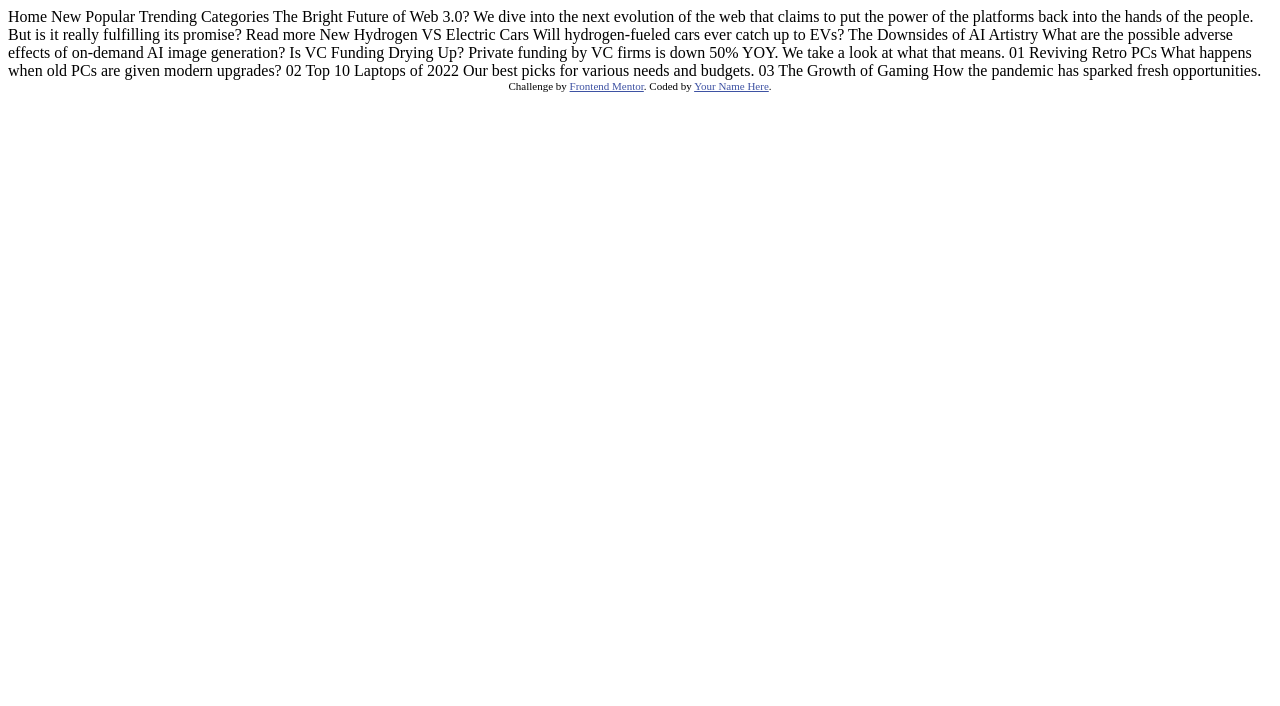
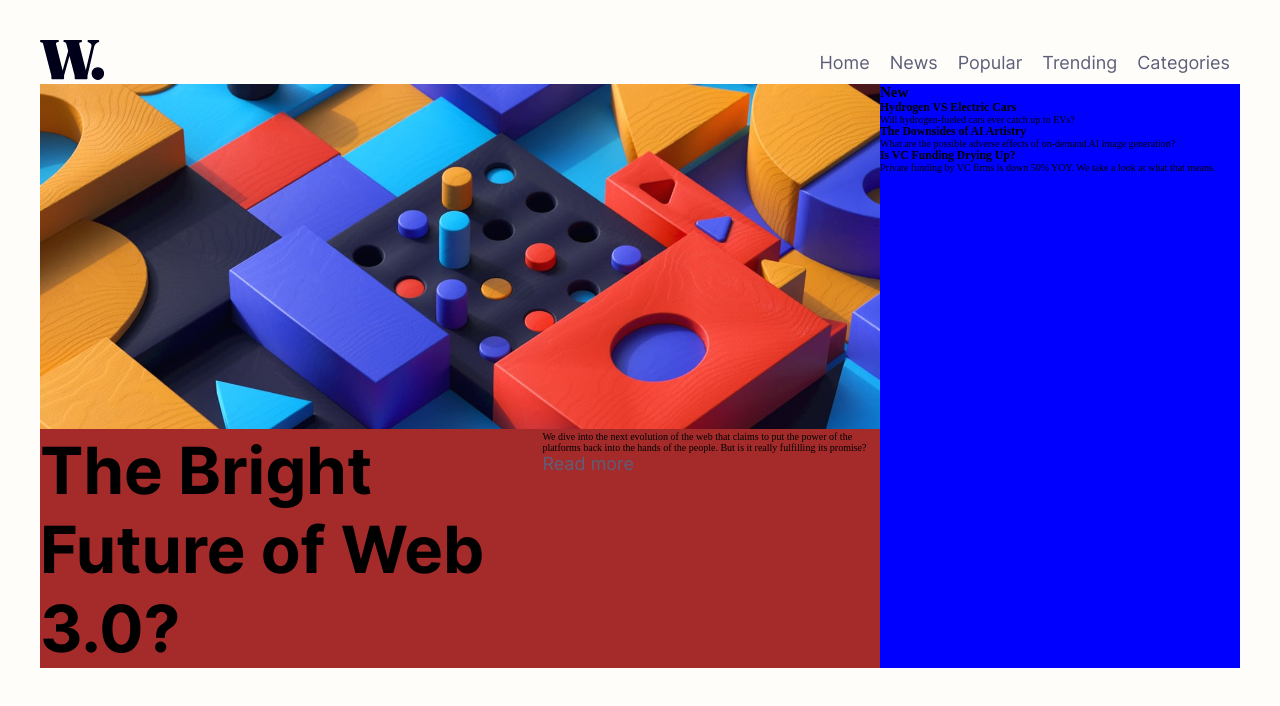
Before and after one commit to neilkit03/news-homepage-hands-on, a plain HTML site: page index.html in a window 1280 px wide. Drawn offline with Linux system fonts and the light colour scheme.

Commit message:
Initial update

```diff
--- /dev/null
+++ b/css/main.css
@@ -0,0 +1,91 @@
+@font-face {
+  font-family: "inter";
+  src: url("../assets/fonts/Inter-VariableFont_slnt\,wght.ttf");
+}
+
+@font-face {
+  font-family: "inter Bold";
+  src: url("../assets/fonts/static/Inter-Bold.ttf");
+}
+
+@font-face {
+  font-family: "inter ExtraBold";
+  src: url("../assets/fonts/static/Inter-ExtraBold.ttf");
+}
+
+* {
+  margin: 0;
+  padding: 0;
+}
+html {
+  font-size: 10px;
+}
+body {
+  padding: 4rem;
+  box-sizing: border-box;
+  background-color: hsl(36, 100%, 99%);
+}
+header {
+  display: flex;
+  justify-content: space-between;
+  align-items: center;
+}
+
+.navigation-menu {
+  display: none;
+}
+
+ul {
+  display: flex;
+  justify-content: space-evenly;
+}
+
+li {
+  list-style: none;
+  padding: 1rem;
+}
+
+a {
+  text-decoration: none;
+  font-size: 1.8rem;
+  color: hsl(236, 13%, 42%);
+  font-family: "Inter", sans-serif;
+}
+
+a:hover {
+  color: hsl(5, 85%, 63%);
+}
+
+/* Main Content */
+main {
+  background-color: blue;
+  display: flex;
+}
+.article-1 {
+  width: 70%;
+  background-color: brown;
+}
+
+.article-1__img {
+  width: 100%;
+}
+
+.article-1__section {
+  display: flex;
+  justify-content: space-evenly;
+}
+
+.header-primary {
+  font-size: 6.5rem;
+  font-family: "Inter Bold", sans-serif;
+}
+
+/* media queries */
+@media (max-width: 768px) {
+  .navigation-menu {
+    display: block;
+  }
+  ul {
+    display: none;
+  }
+}
--- a/index.html
+++ b/index.html
@@ -1,60 +1,81 @@
 <!DOCTYPE html>
 <html lang="en">
-<head>
-  <meta charset="UTF-8">
-  <meta name="viewport" content="width=device-width, initial-scale=1.0"> <!-- displays site properly based on user's device -->
+  <head>
+    <meta charset="UTF-8" />
+    <meta name="viewport" content="width=device-width, initial-scale=1.0" />
 
-  <link rel="icon" type="image/png" sizes="32x32" href="./images/favicon-32x32.png">
+    <link
+      rel="icon"
+      type="image/png"
+      sizes="32x32"
+      href="./images/favicon-32x32.png"
+    />
 
-  <title>Frontend Mentor | News homepage</title>
+    <title>Frontend Mentor | News homepage</title>
+    <link rel="stylesheet" href="css/main.css" />
+  </head>
+  <body>
+    <header>
+      <a href="#"> <img src="assets/images/logo.svg" alt="logo" /></a>
+      <nav>
+        <ul>
+          <li><a href="#">Home</a></li>
+          <li><a href="#">News</a></li>
+          <li><a href="#">Popular</a></li>
+          <li><a href="#">Trending</a></li>
+          <li><a href="#">Categories</a></li>
+        </ul>
+        <img
+          src="assets/images/icon-menu.svg"
+          alt="Hamburger menu"
+          class="navigation-menu"
+        />
+      </nav>
+    </header>
+    <main>
+      <article class="article-1">
+        <img
+          src="assets/images/image-web-3-desktop.jpg"
+          alt="Web 3 Image Desktop"
+          class="article-1__img"
+        />
+        <section class="article-1__section">
+          <h1 class="header-primary">The Bright Future of Web 3.0?</h1>
+          <div>
+            <p class="description">
+              We dive into the next evolution of the web that claims to put the
+              power of the platforms back into the hands of the people. But is
+              it really fulfilling its promise?
+            </p>
+            <a href="#">Read more</a>
+          </div>
+        </section>
+      </article>
+      <article>
+        <h2>New</h2>
+        <section>
+          <h3>Hydrogen VS Electric Cars</h3>
+          <p>Will hydrogen-fueled cars ever catch up to EVs?</p>
+        </section>
+        <section>
+          <h3>The Downsides of AI Artistry</h3>
+          <p>
+            What are the possible adverse effects of on-demand AI image
+            generation?
+          </p>
+        </section>
+        <section>
+          <h3>Is VC Funding Drying Up?</h3>
+          <p>
+            Private funding by VC firms is down 50% YOY. We take a look at what
+            that means.
+          </p>
+        </section>
+      </article>
+    </main>
 
-  <!-- Feel free to remove these styles or customise in your own stylesheet 👍 -->
-  <style>
-    .attribution { font-size: 11px; text-align: center; }
-    .attribution a { color: hsl(228, 45%, 44%); }
-  </style>
-</head>
-<body>
-
-  Home
-  New
-  Popular
-  Trending
-  Categories
-
-  The Bright Future of Web 3.0?
-
-  We dive into the next evolution of the web that claims to put the power of the platforms back into the hands of the people.
-  But is it really fulfilling its promise?
-
-  Read more
-
-  New
-
-  Hydrogen VS Electric Cars
-  Will hydrogen-fueled cars ever catch up to EVs?
-
-  The Downsides of AI Artistry
-  What are the possible adverse effects of on-demand AI image generation?
-
-  Is VC Funding Drying Up?
-  Private funding by VC firms is down 50% YOY. We take a look at what that means.
-
-  01
-  Reviving Retro PCs
-  What happens when old PCs are given modern upgrades?
-
-  02
-  Top 10 Laptops of 2022
-  Our best picks for various needs and budgets.
-
-  03
-  The Growth of Gaming
-  How the pandemic has sparked fresh opportunities.
-
-  <div class="attribution">
-    Challenge by <a href="https://www.frontendmentor.io?ref=challenge" target="_blank">Frontend Mentor</a>.
-    Coded by <a href="#">Your Name Here</a>.
-  </div>
-</body>
+    <!-- 01 Reviving Retro PCs What happens when old PCs are given modern upgrades?
+    02 Top 10 Laptops of 2022 Our best picks for various needs and budgets. 03
+    The Growth of Gaming How the pandemic has sparked fresh opportunities. -->
+  </body>
 </html>
```
